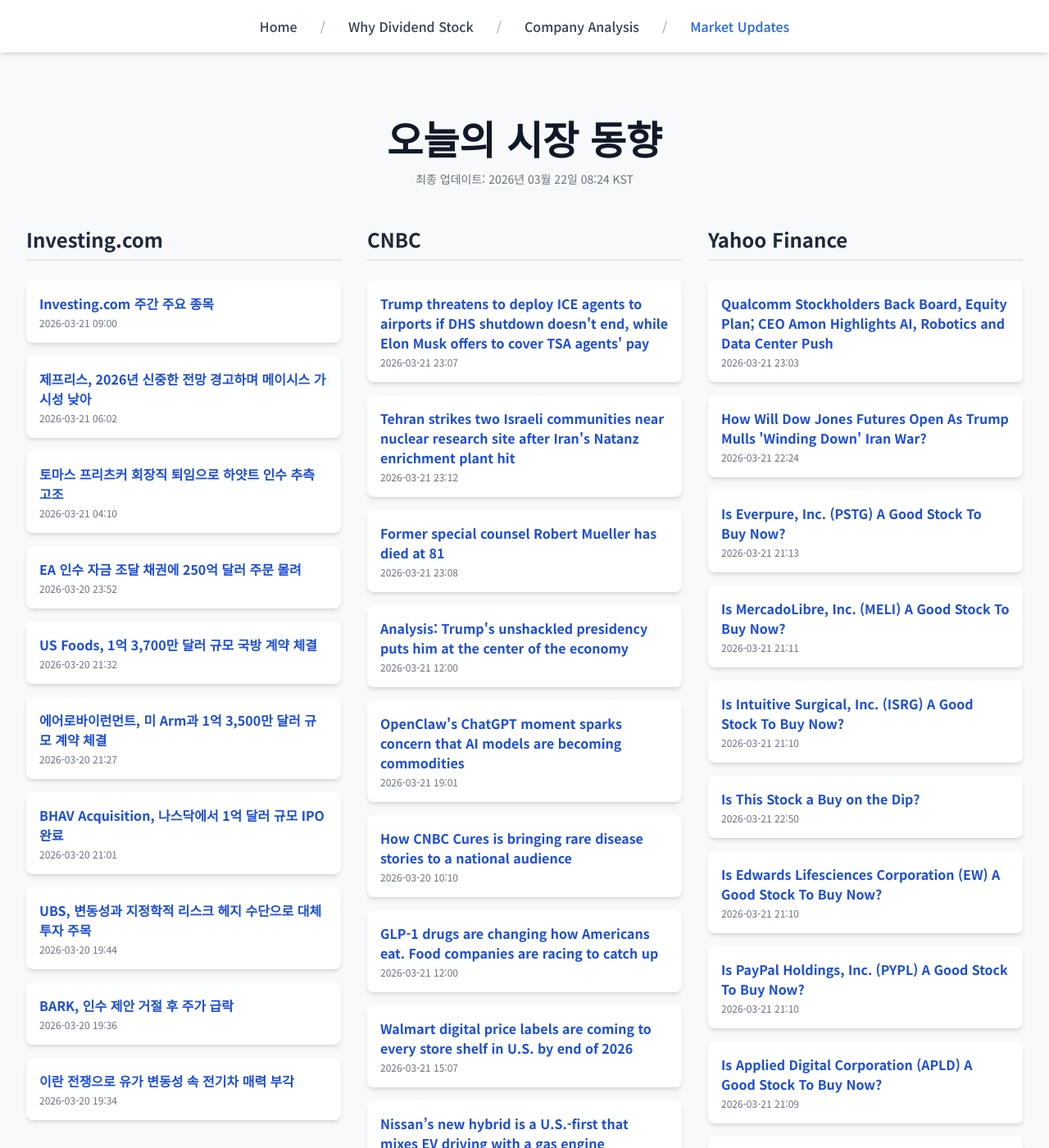
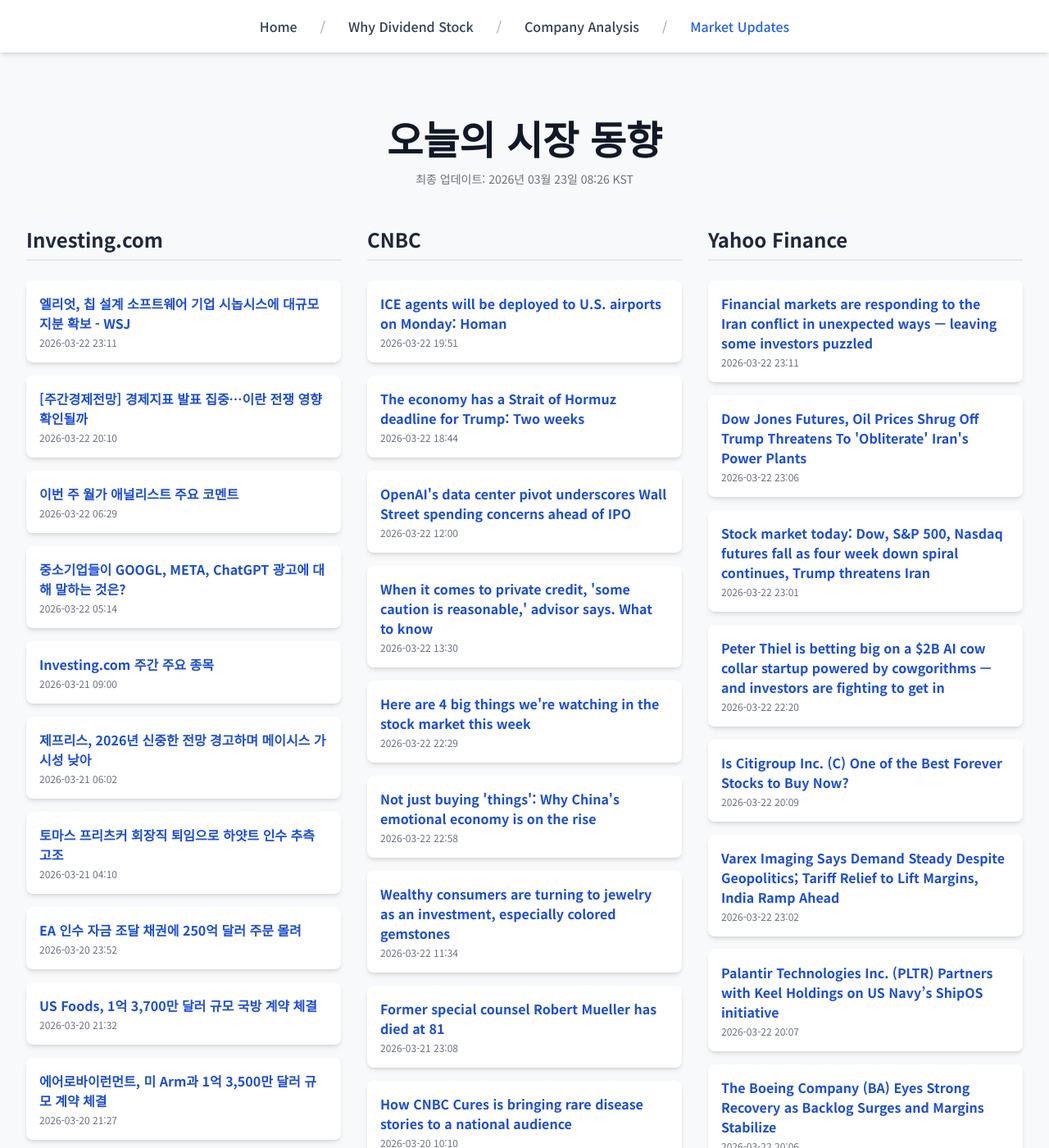
Before and after one commit to Kay-Hwang/my-company-analysis, a Jekyll site: the page built from market-updates.html, in a window 1280 px wide and 1400 px high. Shown: the whole window at 82% size. Built offline with Jekyll 4.4.1, drawn with Linux system fonts in a browser that asks for light colours; nearby versions of some CDN libraries; a script that is not in the unit is left out; some of the changed text lies outside the part shown.

Commit message:
Update daily data

```diff
--- a/_data/latest_data.json
+++ b/_data/latest_data.json
@@ -1,7 +1,31 @@
 {
-  "lastUpdated": "2026년 03월 22일 08:24 KST",
+  "lastUpdated": "2026년 03월 23일 08:26 KST",
   "news": {
     "investing": [
+      {
+        "title": "엘리엇, 칩 설계 소프트웨어 기업 시놉시스에 대규모 지분 확보 - WSJ",
+        "link": "https://kr.investing.com/news/stock-market-news/article-1873251",
+        "pubDate": "2026-03-22 23:11:56",
+        "summary": "엘리엇, 칩 설계 소프트웨어 기업 시놉시스에 대규모 지분 확보 - WSJ"
+      },
+      {
+        "title": "[주간경제전망] 경제지표 발표 집중…이란 전쟁 영향 확인될까",
+        "link": "https://kr.investing.com/news/stock-market-news/article-1873212",
+        "pubDate": "2026-03-22 20:10:29",
+        "summary": "[주간경제전망] 경제지표 발표 집중…이란 전쟁 영향 확인될까"
+      },
+      {
+        "title": "이번 주 월가 애널리스트 주요 코멘트",
+        "link": "https://kr.investing.com/news/stock-market-news/article-1873139",
+        "pubDate": "2026-03-22 06:29:15",
+        "summary": "이번 주 월가 애널리스트 주요 코멘트"
+      },
+      {
+        "title": "중소기업들이 GOOGL, META, ChatGPT 광고에 대해 말하는 것은?",
+        "link": "https://kr.investing.com/news/stock-market-news/article-1873134",
+        "pubDate": "2026-03-22 05:14:34",
+        "summary": "중소기업들이 GOOGL, META, ChatGPT 광고에 대해 말하는 것은?"
+      },
       {
         "title": "Investing.com 주간 주요 종목",
         "link": "https://kr.investing.com/news/stock-market-news/article-1873021",
@@ -37,44 +61,50 @@
         "link": "https://kr.investing.com/news/stock-market-news/article-93CH-1872820",
         "pubDate": "2026-03-20 21:27:27",
         "summary": "에어로바이런먼트, 미 Arm과 1억 3,500만 달러 규모 계약 체결"
-      },
-      {
-        "title": "BHAV Acquisition, 나스닥에서 1억 달러 규모 IPO 완료",
-        "link": "https://kr.investing.com/news/stock-market-news/article-432SI-1872794",
-        "pubDate": "2026-03-20 21:01:11",
-        "summary": "BHAV Acquisition, 나스닥에서 1억 달러 규모 IPO 완료"
-      },
-      {
-        "title": "UBS, 변동성과 지정학적 리스크 헤지 수단으로 대체투자 주목",
-        "link": "https://kr.investing.com/news/stock-market-news/article-1872729",
-        "pubDate": "2026-03-20 19:44:54",
-        "summary": "UBS, 변동성과 지정학적 리스크 헤지 수단으로 대체투자 주목"
-      },
-      {
-        "title": "BARK, 인수 제안 거절 후 주가 급락",
-        "link": "https://kr.investing.com/news/stock-market-news/article-93CH-1872719",
-        "pubDate": "2026-03-20 19:36:42",
-        "summary": "BARK, 인수 제안 거절 후 주가 급락"
-      },
-      {
-        "title": "이란 전쟁으로 유가 변동성 속 전기차 매력 부각",
-        "link": "https://kr.investing.com/news/stock-market-news/article-1872717",
-        "pubDate": "2026-03-20 19:34:09",
-        "summary": "이란 전쟁으로 유가 변동성 속 전기차 매력 부각"
       }
     ],
     "cnbc": [
       {
-        "title": "Trump threatens to deploy ICE agents to airports if DHS shutdown doesn't end, while Elon Musk offers to cover TSA agents' pay",
-        "link": "https://www.cnbc.com/2026/03/21/trump-ice-tsa-dhs.html",
-        "pubDate": "Sat, 21 Mar 2026 23:07:38 GMT",
-        "summary": "President Trump claimed ICE agents handling airport security would arrest immigrants who are in the U.S. illegally."
+        "title": "ICE agents will be deployed to U.S. airports on Monday: Homan",
+        "link": "https://www.cnbc.com/2026/03/22/ice-agents-will-be-deployed-to-us-airports-on-monday-homan.html",
+        "pubDate": "Sun, 22 Mar 2026 19:51:01 GMT",
+        "summary": "The shutdown at the Department of Homeland Security has caused massive pileups at airport security lines."
       },
       {
-        "title": "Tehran strikes two Israeli communities near nuclear research site after Iran's Natanz enrichment plant hit",
-        "link": "https://www.cnbc.com/2026/03/21/iran-targeted-but-did-not-hit-diego-garcia-base-with-missiles-wsj.html",
-        "pubDate": "Sat, 21 Mar 2026 23:12:16 GMT",
-        "summary": "Iran and Israel traded attacks on Saturday as the war in the Middle East escalated into a dangerous new direction at the start of its fourth week."
+        "title": "The economy has a Strait of Hormuz deadline for Trump: Two weeks",
+        "link": "https://www.cnbc.com/2026/03/22/iran-war-strait-of-hormuz-trump-oil-prices-economy.html",
+        "pubDate": "Sun, 22 Mar 2026 18:44:05 GMT",
+        "summary": "Corporate executives are not panicking over a short-term increase in oil prices and Strait of Hormuz closure, but patience may wear thin in a matter of weeks."
+      },
+      {
+        "title": "OpenAI's data center pivot underscores Wall Street spending concerns ahead of IPO",
+        "link": "https://www.cnbc.com/2026/03/22/openai-data-center-pivot-underscores-wall-street-ipo-concerns.html",
+        "pubDate": "Sun, 22 Mar 2026 12:00:01 GMT",
+        "summary": "As OpenAI gears up for a potential IPO, it's outlined a more tempered infrastructure strategy and has moved away from an ambitious agreement with Nvidia."
+      },
+      {
+        "title": "When it comes to private credit, 'some caution is reasonable,' advisor says. What to know",
+        "link": "https://www.cnbc.com/2026/03/22/private-credit.html",
+        "pubDate": "Sun, 22 Mar 2026 13:30:01 GMT",
+        "summary": "While there are pockets of weakness in private credit, concern about a broad-based meltdown among these funds may be misplaced, some experts say."
+      },
+      {
+        "title": "Here are 4 big things we're watching in the stock market this week",
+        "link": "https://www.cnbc.com/2026/03/22/here-are-4-big-things-were-watching-in-the-stock-market-this-week.html",
+        "pubDate": "Sun, 22 Mar 2026 22:29:26 GMT",
+        "summary": "The Iran war and rising oil prices will remain front and center."
+      },
+      {
+        "title": "Not just buying 'things': Why China's emotional economy is on the rise",
+        "link": "https://www.cnbc.com/2026/03/23/chinas-emotional-economy-is-on-the-rise.html",
+        "pubDate": "Sun, 22 Mar 2026 22:58:58 GMT",
+        "summary": "Amid a prolonged economic slowdown, one segment of the world's second-largest economy is growing quicker than the rest: China's so-called emotional economy."
+      },
+      {
+        "title": "Wealthy consumers are turning to jewelry as an investment, especially colored gemstones",
+        "link": "https://www.cnbc.com/2026/03/22/wealthy-consumers-invest-in-jewelry-amid-rising-uncertainty-market-volatility.html",
+        "pubDate": "Sun, 22 Mar 2026 11:34:51 GMT",
+        "summary": "Lofty gold prices and market volatility are pushing wealthy consumers toward jewelry, especially rare colored gemstones, as handbags lose appeal."
       },
       {
         "title": "Former special counsel Robert Mueller has died at 81",
@@ -83,108 +113,78 @@
         "summary": "Robert Mueller, the former special counsel who investigated Russian interference in the 2016 presidential election, died Friday."
       },
       {
-        "title": "Analysis: Trump's unshackled presidency puts him at the center of the economy",
-        "link": "https://www.cnbc.com/2026/03/21/trump-oil-fed-economy-iran-war.html",
-        "pubDate": "Sat, 21 Mar 2026 12:00:01 GMT",
-        "summary": "The president's unprecedented use of executive power has made him a driving force behind oil prices, the Federal Reserve's interest rates and more."
-      },
-      {
-        "title": "OpenClaw's ChatGPT moment sparks concern that AI models are becoming commodities",
-        "link": "https://www.cnbc.com/2026/03/21/openclaw-chatgpt-moment-sparks-concern-ai-models-becoming-commodities.html",
-        "pubDate": "Sat, 21 Mar 2026 19:01:59 GMT",
-        "summary": "At Nvidia's GTC conference this week, CEO Nvidia Jensen Huang dedicated a major part of his keynote to OpenClaw, a technology that didn't exist six months ago."
-      },
-      {
         "title": "How CNBC Cures is bringing rare disease stories to a national audience",
         "link": "https://www.cnbc.com/2026/03/20/how-cnbc-cures-is-bringing-rare-disease-stories-to-a-national-audience.html",
         "pubDate": "Fri, 20 Mar 2026 10:10:01 GMT",
         "summary": "Two months after its launch, CNBC's rare disease initiative is starting to reach a broader audience."
       },
       {
-        "title": "GLP-1 drugs are changing how Americans eat. Food companies are racing to catch up",
-        "link": "https://www.cnbc.com/2026/03/21/glp-1-diets-restaurants-protein-fiber-weight-loss-drugs.html",
-        "pubDate": "Sat, 21 Mar 2026 12:00:01 GMT",
-        "summary": "For restaurants and food companies, the increasing adoption of GLP-1 drugs present both an opportunity and a threat to their businesses."
-      },
-      {
-        "title": "Walmart digital price labels are coming to every store shelf in U.S. by end of 2026",
-        "link": "https://www.cnbc.com/2026/03/21/walmart-digital-price-tags-will-be-in-every-us-store-by-end-of-2026.html",
-        "pubDate": "Sat, 21 Mar 2026 15:07:09 GMT",
-        "summary": "Walmart is rolling out digital shelf labels and expects it to be in all U.S. stores by year’s end. Is it surge pricing in disguise or just new tech efficiency?"
-      },
-      {
-        "title": "Nissan’s new hybrid is a U.S.-first that mixes EV driving with a gas engine",
-        "link": "https://www.cnbc.com/2026/03/21/nissan-series-hybrid-rogue-suv.html",
-        "pubDate": "Sat, 21 Mar 2026 13:00:02 GMT",
-        "summary": "Nissan plans to introduce a new type of hybrid for the U.S. market that drives like an all-electric vehicle but is powered by a traditional gas-powered engine."
-      },
-      {
-        "title": "‘Tax resistance’ gains attention amid ICE protests, Iran war — and IRS penalties could follow",
-        "link": "https://www.cnbc.com/2026/03/21/tax-protesters-iran-war-ice.html",
-        "pubDate": "Sat, 21 Mar 2026 13:30:01 GMT",
-        "summary": "Tax protesters often withhold taxes due to moral objections to certain government programs, such as the Iran war. But there can be IRS penalties, experts say."
+        "title": "A Netflix cooking show is changing how people travel — and restaurants are seeing bookings jump 303%",
+        "link": "https://www.cnbc.com/2026/03/23/culinary-class-wars-netflix-show-causes-food-tourism-increase.html",
+        "pubDate": "Sun, 22 Mar 2026 23:12:52 GMT",
+        "summary": "Asia's food tourism scene attempts to angle itself between gourmet and authentic street food. Netflix show \"Culinary Class Wars\" replicates this contradiction."
       }
     ],
     "yahoo": [
       {
-        "title": "Qualcomm Stockholders Back Board, Equity Plan; CEO Amon Highlights AI, Robotics and Data Center Push",
-        "link": "https://finance.yahoo.com/markets/stocks/articles/qualcomm-stockholders-back-board-equity-230305751.html",
-        "pubDate": "2026-03-21T23:03:05Z",
-        "summary": "Qualcomm Stockholders Back Board, Equity Plan; CEO Amon Highlights AI, Robotics and Data Center Push"
+        "title": "Financial markets are responding to the Iran conflict in unexpected ways — leaving some investors puzzled",
+        "link": "https://finance.yahoo.com/markets/articles/financial-markets-responding-iran-conflict-120000306.html",
+        "pubDate": "2026-03-22T23:11:00Z",
+        "summary": "Financial markets are responding to the Iran conflict in unexpected ways — leaving some investors puzzled"
       },
       {
-        "title": "How Will Dow Jones Futures Open As Trump Mulls 'Winding Down' Iran War?",
+        "title": "Dow Jones Futures, Oil Prices Shrug Off Trump Threatens To 'Obliterate' Iran's Power Plants",
         "link": "https://www.investors.com/market-trend/stock-market-today/dow-jones-futures-oil-prices-yields-trump-iran-war-winding-down/?src=A00220&yptr=yahoo",
-        "pubDate": "2026-03-21T22:24:53Z",
-        "summary": "How Will Dow Jones Futures Open As Trump Mulls 'Winding Down' Iran War?"
+        "pubDate": "2026-03-22T23:06:19Z",
+        "summary": "Dow Jones Futures, Oil Prices Shrug Off Trump Threatens To 'Obliterate' Iran's Power Plants"
       },
       {
-        "title": "Is Everpure, Inc. (PSTG) A Good Stock To Buy Now?",
-        "link": "https://finance.yahoo.com/markets/stocks/articles/everpure-inc-pstg-good-stock-211337284.html",
-        "pubDate": "2026-03-21T21:13:37Z",
-        "summary": "Is Everpure, Inc. (PSTG) A Good Stock To Buy Now?"
+        "title": "Stock market today: Dow, S&P 500, Nasdaq futures fall as four week down spiral continues, Trump threatens Iran",
+        "link": "https://finance.yahoo.com/news/live/stock-market-today-dow-sp-500-nasdaq-futures-fall-as-four-week-down-spiral-continues-trump-threatens-iran-230122831.html",
+        "pubDate": "2026-03-22T23:01:22Z",
+        "summary": "Stock market today: Dow, S&P 500, Nasdaq futures fall as four week down spiral continues, Trump threatens Iran"
       },
       {
-        "title": "Is MercadoLibre, Inc. (MELI) A Good Stock To Buy Now?",
-        "link": "https://finance.yahoo.com/markets/stocks/articles/mercadolibre-inc-meli-good-stock-211127196.html",
-        "pubDate": "2026-03-21T21:11:27Z",
-        "summary": "Is MercadoLibre, Inc. (MELI) A Good Stock To Buy Now?"
+        "title": "Peter Thiel is betting big on a $2B AI cow collar startup powered by cowgorithms — and investors are fighting to get in",
+        "link": "https://finance.yahoo.com/sectors/technology/articles/peter-thiel-betting-big-2b-222000722.html",
+        "pubDate": "2026-03-22T22:20:00Z",
+        "summary": "Peter Thiel is betting big on a $2B AI cow collar startup powered by cowgorithms — and investors are fighting to get in"
       },
       {
-        "title": "Is Intuitive Surgical, Inc. (ISRG) A Good Stock To Buy Now?",
-        "link": "https://finance.yahoo.com/markets/stocks/articles/intuitive-surgical-inc-isrg-good-211051166.html",
-        "pubDate": "2026-03-21T21:10:51Z",
-        "summary": "Is Intuitive Surgical, Inc. (ISRG) A Good Stock To Buy Now?"
+        "title": "Is Citigroup Inc. (C) One of the Best Forever Stocks to Buy Now?",
+        "link": "https://finance.yahoo.com/markets/stocks/articles/citigroup-inc-c-one-best-165325265.html",
+        "pubDate": "2026-03-22T20:09:25Z",
+        "summary": "Is Citigroup Inc. (C) One of the Best Forever Stocks to Buy Now?"
       },
       {
-        "title": "Is This Stock a Buy on the Dip?",
-        "link": "https://finance.yahoo.com/markets/stocks/articles/stock-buy-dip-225000511.html",
-        "pubDate": "2026-03-21T22:50:00Z",
-        "summary": "Is This Stock a Buy on the Dip?"
+        "title": "Varex Imaging Says Demand Steady Despite Geopolitics; Tariff Relief to Lift Margins, India Ramp Ahead",
+        "link": "https://finance.yahoo.com/sectors/healthcare/articles/varex-imaging-says-demand-steady-230206767.html",
+        "pubDate": "2026-03-22T23:02:06Z",
+        "summary": "Varex Imaging Says Demand Steady Despite Geopolitics; Tariff Relief to Lift Margins, India Ramp Ahead"
       },
       {
-        "title": "Is Edwards Lifesciences Corporation (EW) A Good Stock To Buy Now?",
-        "link": "https://finance.yahoo.com/markets/stocks/articles/edwards-lifesciences-corporation-ew-good-211030785.html",
-        "pubDate": "2026-03-21T21:10:30Z",
-        "summary": "Is Edwards Lifesciences Corporation (EW) A Good Stock To Buy Now?"
+        "title": "Palantir Technologies Inc. (PLTR) Partners with Keel Holdings on US Navy’s ShipOS initiative",
+        "link": "https://finance.yahoo.com/markets/stocks/articles/palantir-technologies-inc-pltr-partners-165323662.html",
+        "pubDate": "2026-03-22T20:07:23Z",
+        "summary": "Palantir Technologies Inc. (PLTR) Partners with Keel Holdings on US Navy’s ShipOS initiative"
       },
       {
-        "title": "Is PayPal Holdings, Inc. (PYPL) A Good Stock To Buy Now?",
-        "link": "https://finance.yahoo.com/markets/stocks/articles/paypal-holdings-inc-pypl-good-211003322.html",
-        "pubDate": "2026-03-21T21:10:03Z",
-        "summary": "Is PayPal Holdings, Inc. (PYPL) A Good Stock To Buy Now?"
+        "title": "The Boeing Company (BA) Eyes Strong Recovery as Backlog Surges and Margins Stabilize",
+        "link": "https://finance.yahoo.com/markets/stocks/articles/boeing-company-ba-eyes-strong-165322334.html",
+        "pubDate": "2026-03-22T20:06:22Z",
+        "summary": "The Boeing Company (BA) Eyes Strong Recovery as Backlog Surges and Margins Stabilize"
       },
       {
-        "title": "Is Applied Digital Corporation (APLD) A Good Stock To Buy Now?",
-        "link": "https://finance.yahoo.com/markets/stocks/articles/applied-digital-corporation-apld-good-210933594.html",
-        "pubDate": "2026-03-21T21:09:33Z",
-        "summary": "Is Applied Digital Corporation (APLD) A Good Stock To Buy Now?"
+        "title": "Is Lam Research Corporation (LRCX) Eyeing Besi Industries Merger Amid IBM Pact for Logic Scaling",
+        "link": "https://finance.yahoo.com/markets/stocks/articles/lam-research-corporation-lrcx-eyeing-165320856.html",
+        "pubDate": "2026-03-22T20:04:20Z",
+        "summary": "Is Lam Research Corporation (LRCX) Eyeing Besi Industries Merger Amid IBM Pact for Logic Scaling"
       },
       {
-        "title": "Duke Energy Corporation (DUK) A Good Stock To Buy Now?",
-        "link": "https://finance.yahoo.com/markets/stocks/articles/duke-energy-corporation-duk-good-210908323.html",
-        "pubDate": "2026-03-21T21:09:08Z",
-        "summary": "Duke Energy Corporation (DUK) A Good Stock To Buy Now?"
+        "title": "Uber Technologies (UBER) Turns to Autonomous Vehicle Partnerships to Accelerate Growth",
+        "link": "https://finance.yahoo.com/markets/stocks/articles/uber-technologies-inc-uber-turns-165319729.html",
+        "pubDate": "2026-03-22T20:04:19Z",
+        "summary": "Uber Technologies (UBER) Turns to Autonomous Vehicle Partnerships to Accelerate Growth"
       }
     ]
   }
```
